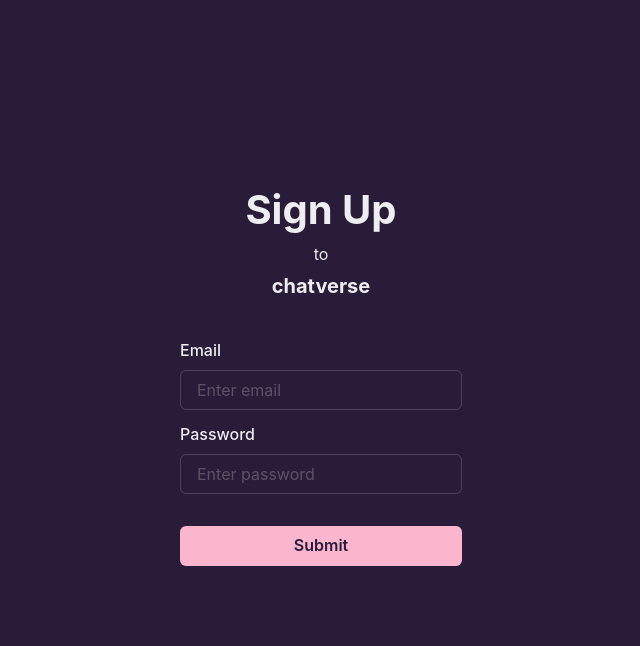
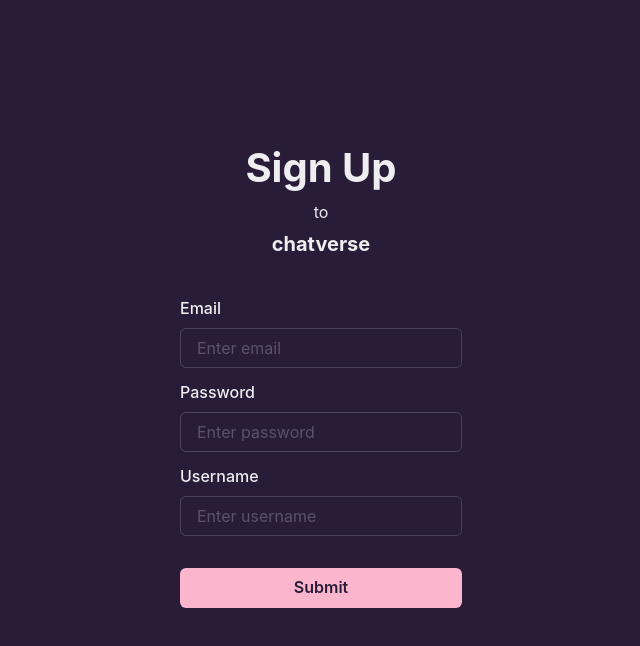
Before and after one commit to judasaca/chatverse-frontend, a React (Vite) app: page /signup in a window 1280 px wide. Shown: the top 646 px of the page, without its empty margins (319-959 px from the left). Built offline with nearby package versions, Linux system fonts and the light colour scheme.

Commit message:
feat: sign up logic implemented

```diff
--- a/src/components/AuthProvider/AuthProvider.tsx
+++ b/src/components/AuthProvider/AuthProvider.tsx
@@ -3,6 +3,7 @@ import { AuthContext } from "../../hooks/useAuth";
 import { IFormData } from "../Layouts/SignInUpLayout";
 import useLogin from "../../hooks/useLogin";
 import { Spinner } from "@chakra-ui/react";
+import useSignup from "../../hooks/useSignup";
 
 export interface User {
   email: string;
@@ -13,14 +14,24 @@ export const AuthProvider = ({ children }: { children: ReactNode }) => {
   const [isAuthenticated, setIsAuthenticated] = useState(false);
   const [currentUser, setCurrentUser] = useState<User | null>(null);
 
-  const { mutate, isLoading, error } = useLogin();
+  const {
+    mutate: mutateLogin,
+    isLoading: isLoadingLogin,
+    error: errorLogin,
+  } = useLogin();
 
-  if (error) return null; // [] its a truty value
+  const {
+    mutate: mutateSignup,
+    isLoading: isLoadingSignup,
+    error: errorSignup,
+  } = useSignup();
+
+  if (errorLogin) return null; // [] its a truty value
   // if (isLoading) return <Spinner />;
 
   const login = async (user: IFormData): Promise<boolean> => {
     return new Promise((resolve, reject) => {
-      mutate(user, {
+      mutateLogin(user, {
         onSuccess: (loginApiResponse) => {
           console.log("loginApiResponse ", loginApiResponse);
           const token = String(loginApiResponse.token);
@@ -42,10 +53,28 @@ export const AuthProvider = ({ children }: { children: ReactNode }) => {
     });
   };
 
-  const signup = () => {
-    const registered = true;
-    setIsAuthenticated(registered);
-    return registered;
+  const signup = (user: IFormData): Promise<boolean> => {
+    return new Promise((resolve, reject) => {
+      mutateSignup(user, {
+        onSuccess: (signupApiResponse) => {
+          console.log("signupApiResponse ", signupApiResponse);
+          const token = String(signupApiResponse.token);
+          localStorage.setItem("token", token);
+          setCurrentUser({
+            email: user.email,
+            token: token,
+          });
+          setIsAuthenticated(true);
+          resolve(true); // Login exitoso, se retorna true
+        },
+        onError: (error) => {
+          // handle error
+          console.log(error);
+          setIsAuthenticated(false);
+          resolve(false); // Error en el login, se retorna false
+        },
+      });
+    });
   };
 
   const logout = () => {
--- a/src/components/Layouts/SignInUpLayout.tsx
+++ b/src/components/Layouts/SignInUpLayout.tsx
@@ -16,6 +16,7 @@ export interface IFormData {
   password: string;
   email: string;
   token?: string;
+  username?: string;
 }
 
 export interface ISignup extends IFormData {
@@ -42,7 +43,37 @@ const SignInUpLayout = ({
     ...dataShapeObj,
     email: dataShapeObj.email || "",
     password: dataShapeObj.password || "",
+    username: dataShapeObj.username || "",
   });
+
+  const dataShapeObjLength = Object.keys(dataShapeObj).length;
+
+  const formFields = [
+    {
+      label: "Email",
+      type: "email",
+      name: "email",
+      id: "email",
+      placeholder: "Enter email",
+      value: formData.email,
+    },
+    {
+      label: "Password",
+      type: "password",
+      name: "password",
+      id: "password",
+      placeholder: "Enter password",
+      value: formData.password,
+    },
+    {
+      label: "Username",
+      type: "username",
+      name: "username",
+      id: "username",
+      placeholder: "Enter username",
+      value: formData.username,
+    },
+  ];
 
   const handleInputChange = (e: React.ChangeEvent<HTMLInputElement>) => {
     const { name, value } = e.target;
@@ -75,34 +106,30 @@ const SignInUpLayout = ({
             const success = await authFn({
               email: formData.email,
               password: formData.password,
+              username: formData.username,
             });
-            if (success) navigate("/chats");
+            console.log(success, heading);
+            if (success && heading === "Login") navigate("/chats");
+            else if (success && heading === "Sign Up") {
+              console.log("entra");
+              navigate("/login");
+            }
           }}
         >
-          <FormControl paddingBottom={3}>
-            <FormLabel htmlFor="email">Email</FormLabel>
-            <Input
-              required
-              type="email"
-              name="email"
-              id="email"
-              placeholder="Enter email"
-              value={formData.email}
-              onChange={handleInputChange}
-            />
-          </FormControl>
-          <FormControl paddingBottom={3}>
-            <FormLabel htmlFor="password">Password</FormLabel>
-            <Input
-              required
-              type="password"
-              name="password"
-              id="password"
-              placeholder="Enter password"
-              value={formData.password}
-              onChange={handleInputChange}
-            />
-          </FormControl>
+          {formFields.slice(0, dataShapeObjLength).map((field) => (
+            <FormControl key={field.id} paddingBottom={3}>
+              <FormLabel htmlFor={field.id}>{field.label}</FormLabel>
+              <Input
+                required
+                type={field.type}
+                name={field.name}
+                id={field.id}
+                placeholder={field.placeholder}
+                value={field.value}
+                onChange={handleInputChange}
+              />
+            </FormControl>
+          ))}
           <Button type="submit" colorScheme="pink" width="100%" marginTop={5}>
             {btnText}
           </Button>
--- a/src/hooks/useAuth.ts
+++ b/src/hooks/useAuth.ts
@@ -6,7 +6,7 @@ export interface AuthContextType {
   isAuthenticated: boolean;
   currentUser: User | null;
   login: (user: IFormData) => Promise<boolean>;
-  signup: () => boolean;
+  signup: (user: IFormData) => Promise<boolean>;
   logout: () => void;
 }
 
--- /dev/null
+++ b/src/hooks/useSignup.ts
@@ -0,0 +1,13 @@
+import { useMutation } from "@tanstack/react-query";
+import APIClient from "../services/api-client";
+import { IFormData } from "../components/Layouts/SignInUpLayout";
+import { User } from "../components/AuthProvider/AuthProvider";
+
+const apiClient = new APIClient<User>("/user");
+
+const useSignup = () =>
+  useMutation<IFormData, Error, IFormData>({
+    mutationFn: (formData) => apiClient.signupRequest(formData),
+  });
+
+export default useSignup;
--- a/src/services/api-client.ts
+++ b/src/services/api-client.ts
@@ -32,6 +32,16 @@ class APIClient<T> {
       return response.data;
     });
   };
+
+  signupRequest = (user: IFormData) => {
+    console.log("user: ", user);
+    return axiosInstance.post(this.endpoint, user).then((response) => {
+      const { token } = response.data;
+      console.log("token ", token);
+      authenticateInstance(token);
+      return response.data;
+    });
+  };
 }
 
 export default APIClient;
```
